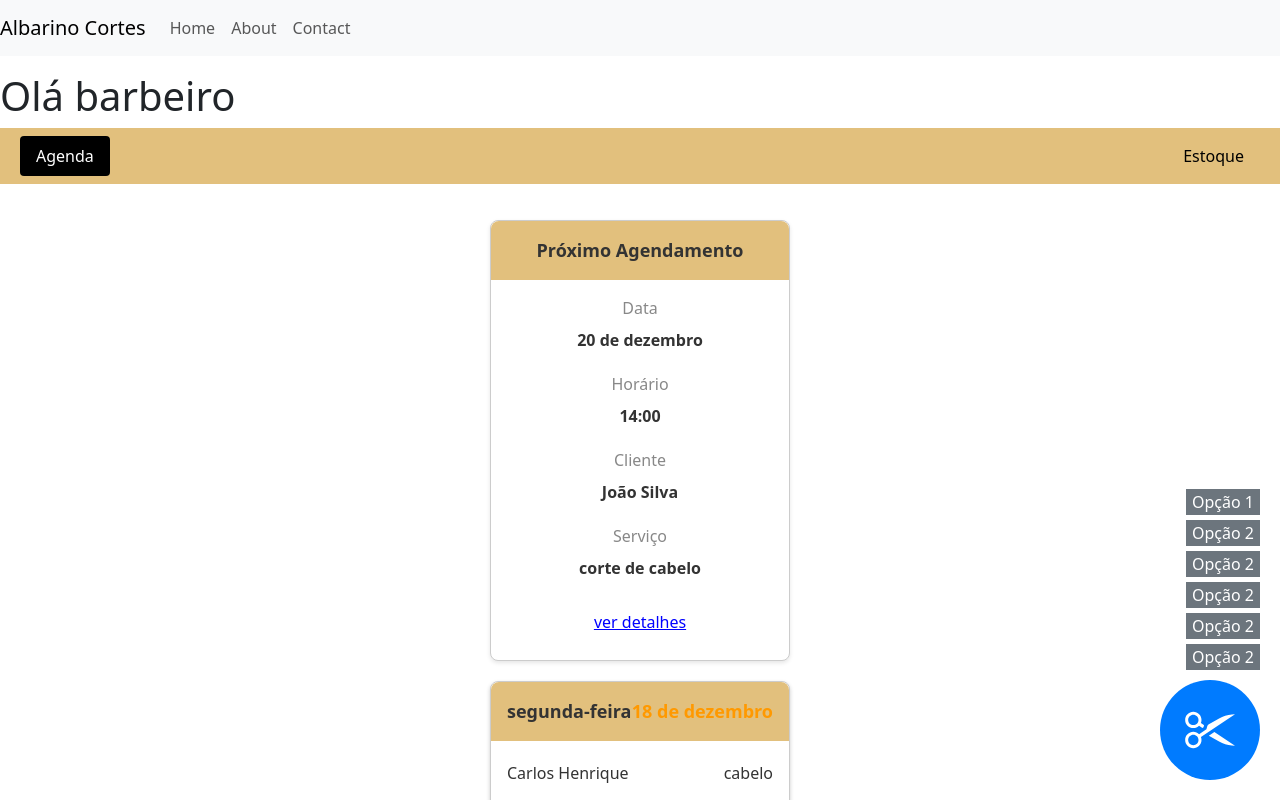
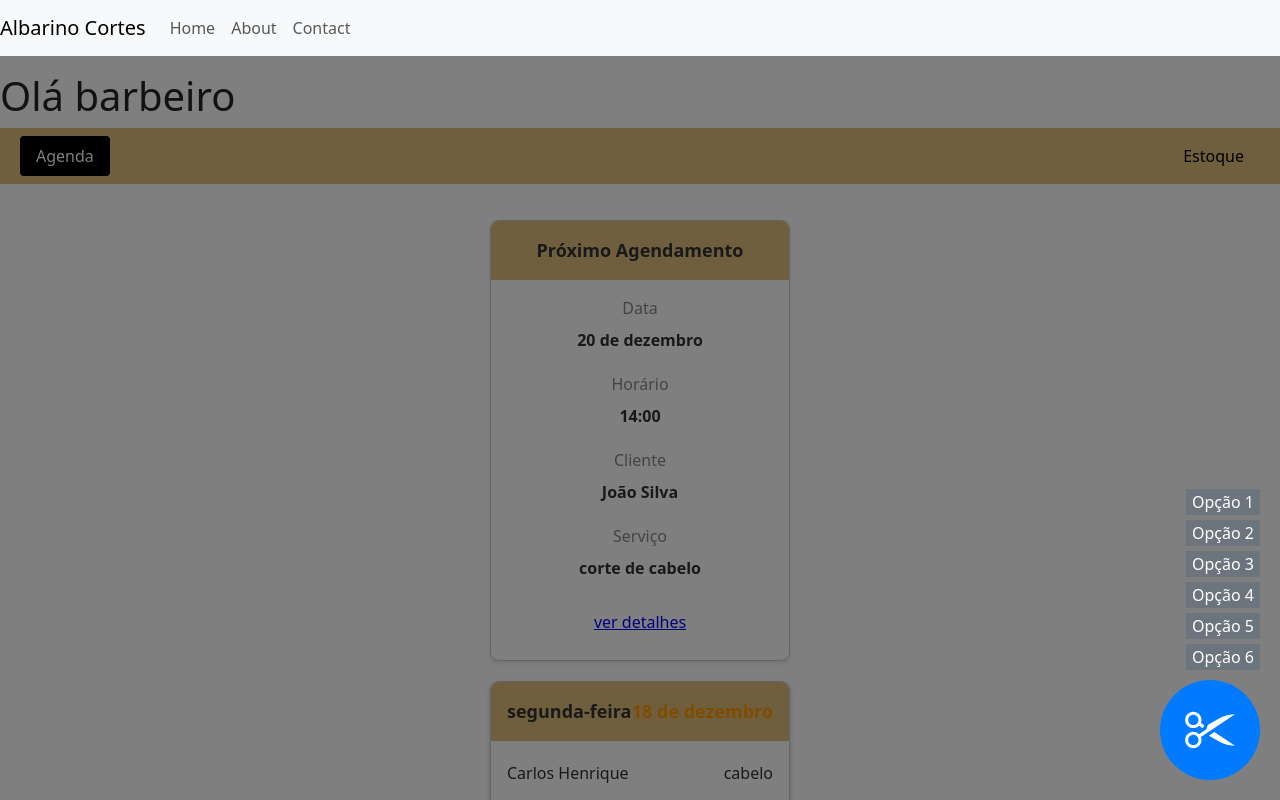
Before and after one commit to kralluz/Black-Beard-WEB, a React (Vite) app: page / in a window 1280 px wide. Both pictures are taken after a click on the button 1210 px from the left and 730 px from the top of the page. Shown: the top 800 px of the page. Built offline with nearby package versions, Linux system fonts and the light colour scheme.

Commit message:
feat: implementa animações e biblioteca para animações globais

```diff
--- a/package.json
+++ b/package.json
@@ -11,14 +11,18 @@
   },
   "dependencies": {
     "@hookform/resolvers": "^3.3.4",
+    "@popperjs/core": "^2.11.8",
     "axios": "^1.6.7",
     "bootstrap": "^5.3.2",
+    "csstype": "^3.1.3",
     "react": "^18.2.0",
+    "react-awesome-reveal": "^4.2.8",
     "react-dom": "^18.2.0",
     "react-hook-form": "^7.50.1",
     "react-hot-toast": "^2.4.1",
     "react-icons": "^5.0.1",
     "react-input-mask": "^2.0.4",
+    "react-magic-motion": "^1.1.2",
     "react-router-dom": "^6.22.1",
     "styled-components": "^6.1.8",
     "zod": "^3.22.4"
--- a/src/App.jsx
+++ b/src/App.jsx
@@ -2,6 +2,7 @@ import { Toaster, toast } from "react-hot-toast";
 import { useEffect } from "react";
 import AppRoutes from "./routes/AppRoutes";
 import { UserProvider } from "./providers/userProvider";
+import Layout from './components/Layout';
 
 function App() {
     useEffect(() => {
@@ -26,7 +27,9 @@ function App() {
                 }}
             />
             <UserProvider>
-                <AppRoutes />
+                <Layout>
+                    <AppRoutes />
+                </Layout>
             </UserProvider>
         </>
     );
--- /dev/null
+++ b/src/components/Layout.jsx
@@ -0,0 +1,8 @@
+import React from "react";
+import { Fade } from "react-awesome-reveal";
+
+const Layout = ({ children }) => {
+    return <Fade>{children}</Fade>;
+};
+
+export default Layout;
--- a/src/components/MenuComponent.jsx
+++ b/src/components/MenuComponent.jsx
@@ -1,6 +1,26 @@
 import React, { useState } from "react";
-import styled from "styled-components";
+import styled, { keyframes } from "styled-components";
 import { RxScissors } from "react-icons/rx";
+
+const slideIn = keyframes`
+  from {
+    transform: translateX(100%);
+    opacity: 0;
+  }
+  to {
+    transform: translateX(0%);
+    opacity: 1;
+  }
+`;
+
+const fadeIn = keyframes`
+  from {
+    background-color: rgba(0, 0, 0, 0);
+  }
+  to {
+    background-color: rgba(0, 0, 0, 0.5);
+  }
+`;
 
 const FabContainer = styled.div`
     position: fixed;
@@ -9,6 +29,7 @@ const FabContainer = styled.div`
     display: flex;
     flex-direction: column;
     align-items: flex-end;
+    z-index: 2; // Assegura que esteja acima do Overlay
 `;
 
 const Fab = styled.button`
@@ -29,9 +50,10 @@ const Fab = styled.button`
 `;
 
 const FabOptions = styled.div`
-    display: ${(props) => (props.isOpen ? "flex" : "none")};
+    display: ${(props) => (props.$isOpen ? "flex" : "none")};
     flex-direction: column;
     margin-bottom: 10px;
+    animation: ${slideIn} 0.5s ease forwards;
 `;
 
 const OptionButton = styled.button`
@@ -40,10 +62,24 @@ const OptionButton = styled.button`
     margin-bottom: 5px;
     border: none;
     cursor: pointer;
+    animation: ${slideIn} 0.5s ease forwards;
+    animation-delay: ${(props) => props.delay}s;
 
     &:last-child {
         margin-bottom: 0;
     }
+`;
+
+const Overlay = styled.div`
+    position: fixed;
+    top: 0;
+    left: 0;
+    width: 100%;
+    height: 100%;
+    display: ${(props) => (props.show ? "block" : "none")};
+    background-color: rgba(0, 0, 0, 0.5);
+    animation: ${fadeIn} 0.5s ease;
+    z-index: 1; // Assegura que esteja abaixo dos botões mas acima do resto
 `;
 
 function FloatingActionButton() {
@@ -54,20 +90,25 @@ function FloatingActionButton() {
     };
 
     return (
-        <FabContainer>
-            <FabOptions isOpen={isOpen}>
-                <OptionButton>Opção 1</OptionButton>
-                <OptionButton>Opção 2</OptionButton>
-                <OptionButton>Opção 2</OptionButton>
-                <OptionButton>Opção 2</OptionButton>
-                <OptionButton>Opção 2</OptionButton>
-                <OptionButton>Opção 2</OptionButton>
-            </FabOptions>
+        <>
+            <Overlay show={isOpen} onClick={toggleOptions} />
+            <FabContainer>
+                <FabOptions $isOpen={isOpen}>
+                    <OptionButton delay={0.1}>Opção 1</OptionButton>
+                    <OptionButton delay={0.2}>Opção 2</OptionButton>
+                    <OptionButton delay={0.3}>Opção 3</OptionButton>
+                    <OptionButton delay={0.4}>Opção 4</OptionButton>
+                    <OptionButton delay={0.5}>Opção 5</OptionButton>
+                    <OptionButton delay={0.6}>Opção 6</OptionButton>
+                </FabOptions>
 
-            <Fab onClick={toggleOptions}>
-                <i className="fas fa-plus"><RxScissors size={50}/></i>{" "}
-            </Fab>
-        </FabContainer>
+                <Fab onClick={toggleOptions}>
+                    <i className="fas fa-plus">
+                        <RxScissors size={50} />
+                    </i>{" "}
+                </Fab>
+            </FabContainer>
+        </>
     );
 }
 
--- a/src/components/ToggleDisplayComponent.jsx
+++ b/src/components/ToggleDisplayComponent.jsx
@@ -1,17 +1,16 @@
 import React, { useState } from "react";
 import styled from "styled-components";
 
-// Estilos para os botões
 const ButtonContainer = styled.div`
     display: flex;
     justify-content: space-between;
-    background-color: #e2c07d; // Cor de fundo da barra onde os botões estão
-    padding: 8px 16px; // Espaçamento interno da barra
+    background-color: #e2c07d;
+    padding: 8px 16px;
 `;
 
 const Button = styled.button`
-    background-color: ${(props) => (props.active ? "#000" : "transparent")};
-    color: ${(props) => (props.active ? "#fff" : "#000")};
+    background-color: ${(props) => (props.$active ? "#000" : "transparent")};
+    color: ${(props) => (props.$active ? "#fff" : "#000")};
     border: none;
     border-radius: 4px;
     padding: 8px 16px;
@@ -21,10 +20,9 @@ const Button = styled.button`
     font-size: 16px;
 
     &:hover {
-        background-color: ${(props) => (props.active ? "#000" : "#ddd")};
+        background-color: ${(props) => (props.$active ? "#000" : "#ddd")};
     }
 `;
-
 
 const ToggleDisplayComponent = ({ agendaComponent, estoqueComponent }) => {
     const [activeTab, setActiveTab] = useState("agenda");
@@ -33,13 +31,13 @@ const ToggleDisplayComponent = ({ agendaComponent, estoqueComponent }) => {
         <div>
             <ButtonContainer>
                 <Button
-                    active={activeTab === "agenda"}
+                    $active={activeTab === "agenda"}
                     onClick={() => setActiveTab("agenda")}
                 >
                     Agenda
                 </Button>
                 <Button
-                    active={activeTab === "estoque"}
+                    $active={activeTab === "estoque"}
                     onClick={() => setActiveTab("estoque")}
                 >
                     Estoque
```
Also changed, not shown: src/pages/Home.jsx (+9 -12 lines), 1 other file (tests, documents, lock files or other folders).
